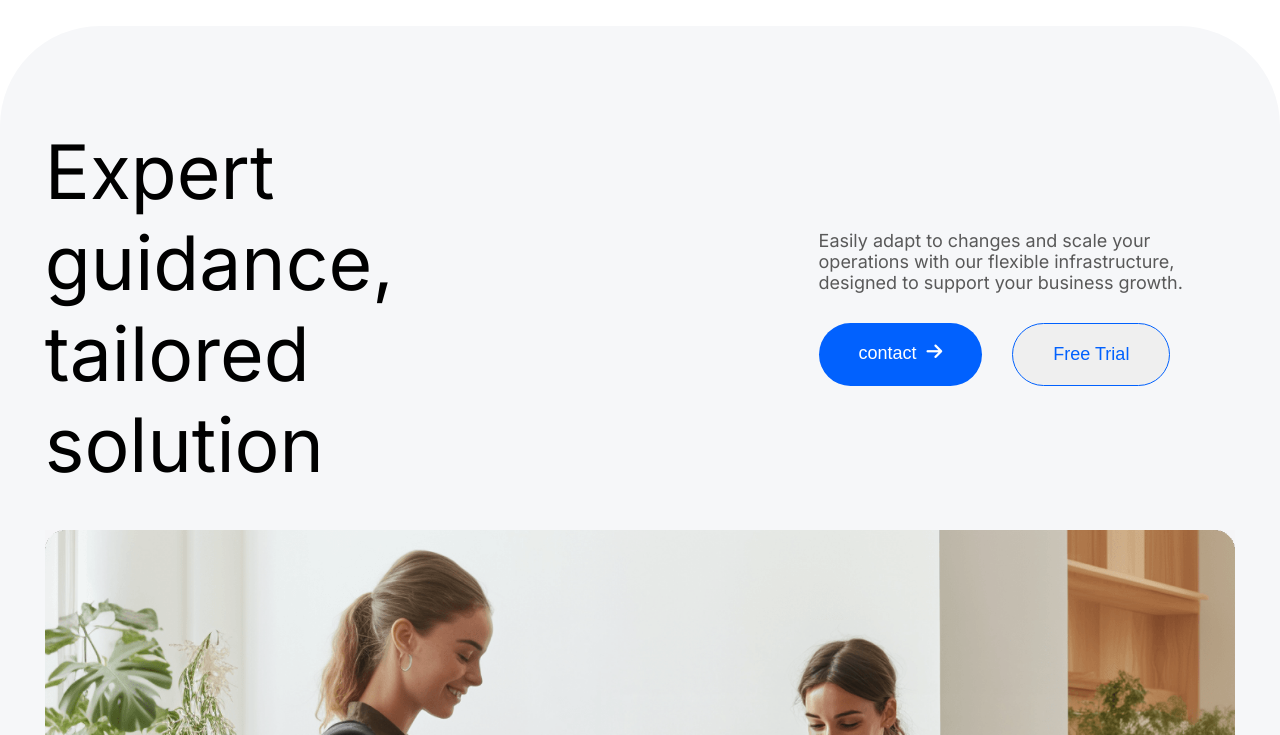
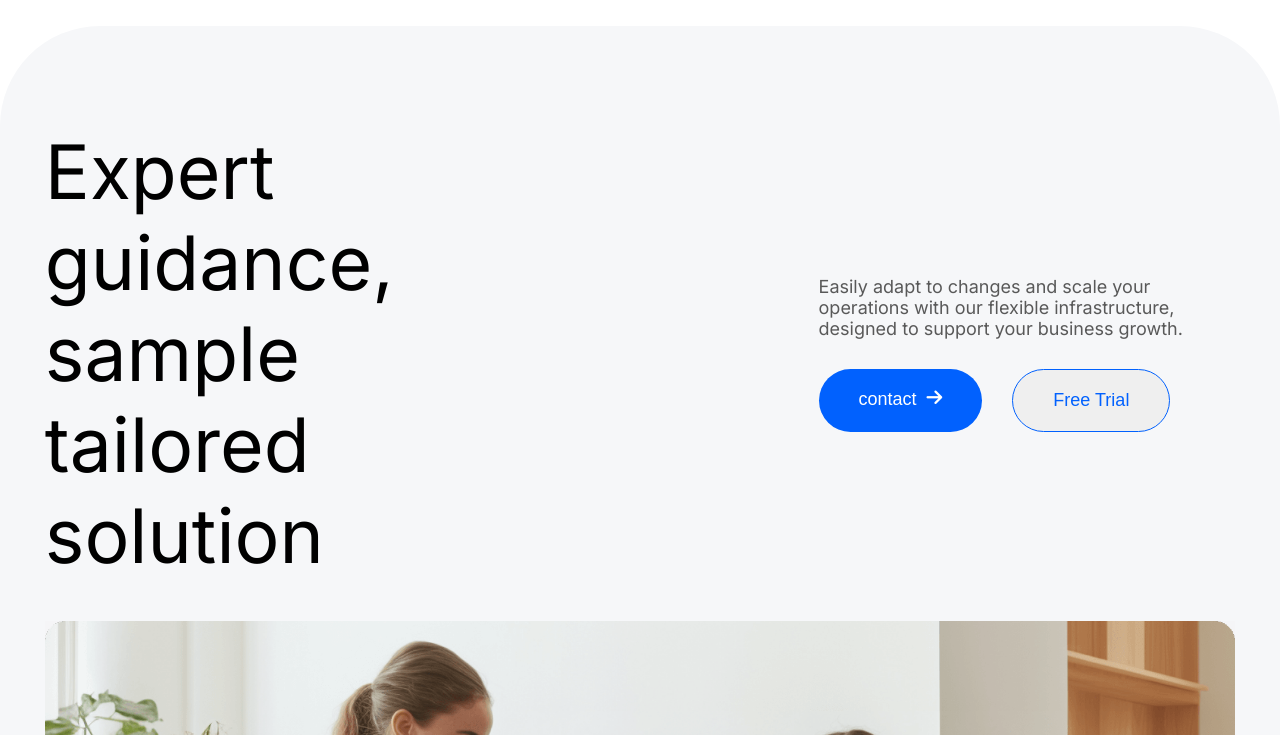
Before and after one commit to imagemadurai12/navis, a plain HTML site: page index.html in a window 1280 px wide. Shown: the part 65-800 px from the top of the page. Drawn offline with Linux system fonts and the light colour scheme.

Commit message:
modified document

```diff
--- a/index.html
+++ b/index.html
@@ -73,7 +73,7 @@
             <div class="wrapper">
                 <div class="banner-one">
                     <h1>
-                        Expert guidance,
+                        Expert guidance, sample
                         tailored solution
                     </h1>
 
```
